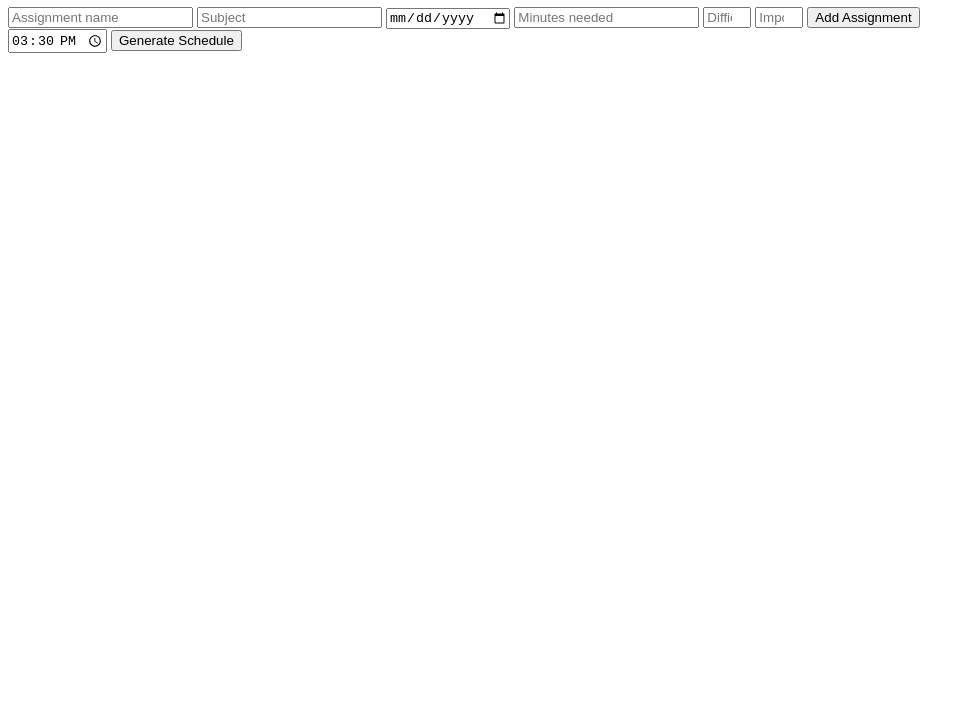
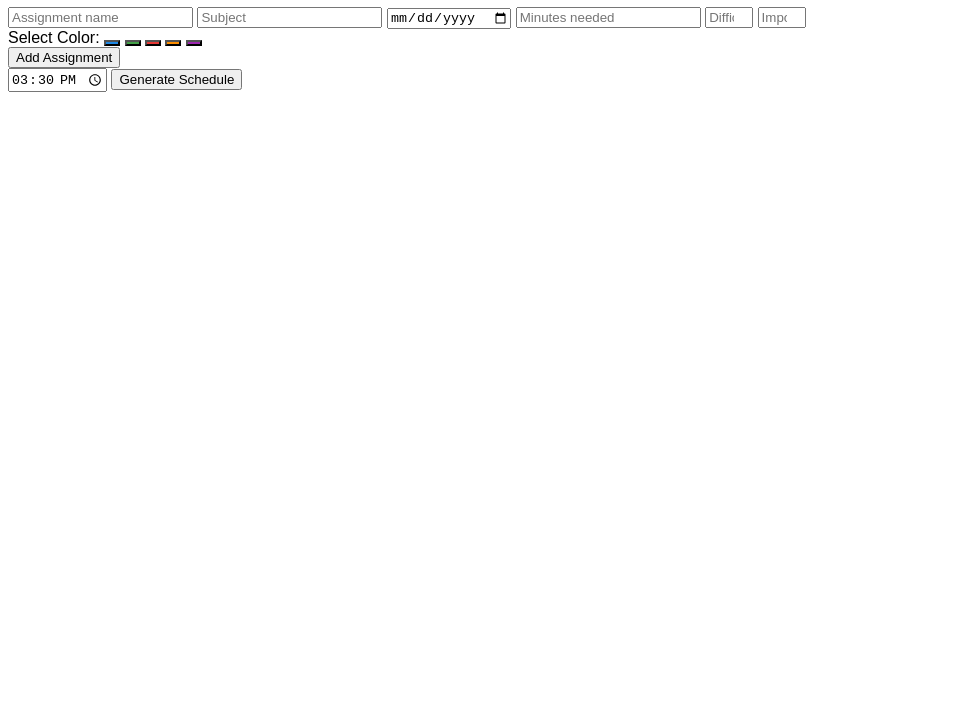
Before and after one commit to evantsai2010-lab/Homework-Planner, a plain HTML site: page index.html in a window 1280 px wide. Shown: the part 73-800 px from the top of the page, without its empty margins (0-975 px from the left). Drawn offline with Linux system fonts and the light colour scheme.

Commit message:
Update index.html

```diff
--- a/index.html
+++ b/index.html
@@ -3,17 +3,29 @@
 <head>
   <meta charset="UTF-8">
   <title>Homework Planner</title>
+  <link rel="stylesheet" href="style.css">
 </head>
 <body>
   <h1>Homework Planner</h1>
 
-  <div>
+  <div class="inputs">
     <input id="title" placeholder="Assignment name">
     <input id="subject" placeholder="Subject">
+
     <input id="due" type="date">
     <input id="minutes" type="number" placeholder="Minutes needed">
     <input id="difficulty" type="number" min="1" max="5" placeholder="Difficulty 1–5">
     <input id="importance" type="number" min="1" max="5" placeholder="Importance 1–5">
+
+    <div id="color-picker">
+      <span>Select Color:</span>
+      <button class="color-btn" data-color="#1e88e5" style="background:#1e88e5"></button>
+      <button class="color-btn" data-color="#43a047" style="background:#43a047"></button>
+      <button class="color-btn" data-color="#e53935" style="background:#e53935"></button>
+      <button class="color-btn" data-color="#fb8c00" style="background:#fb8c00"></button>
+      <button class="color-btn" data-color="#9c27b0" style="background:#9c27b0"></button>
+    </div>
+
     <button id="addBtn">Add Assignment</button>
   </div>
 
```
